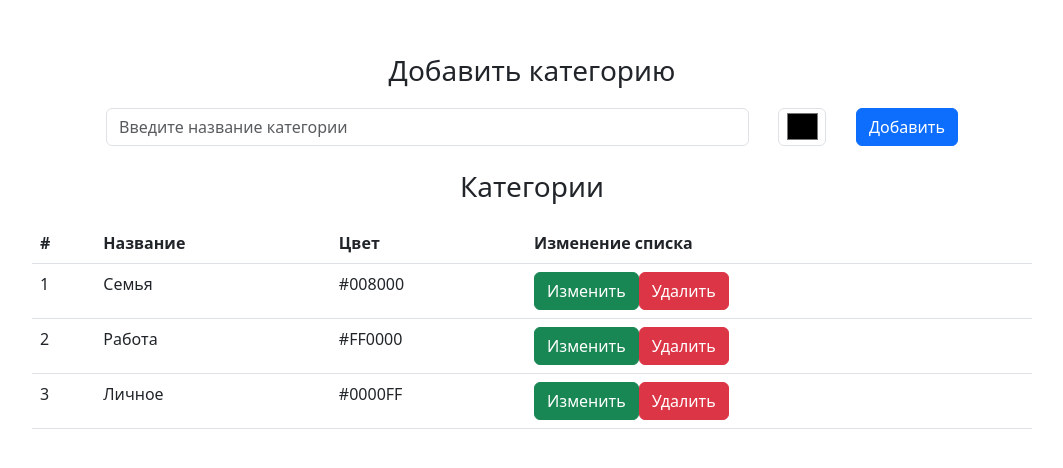
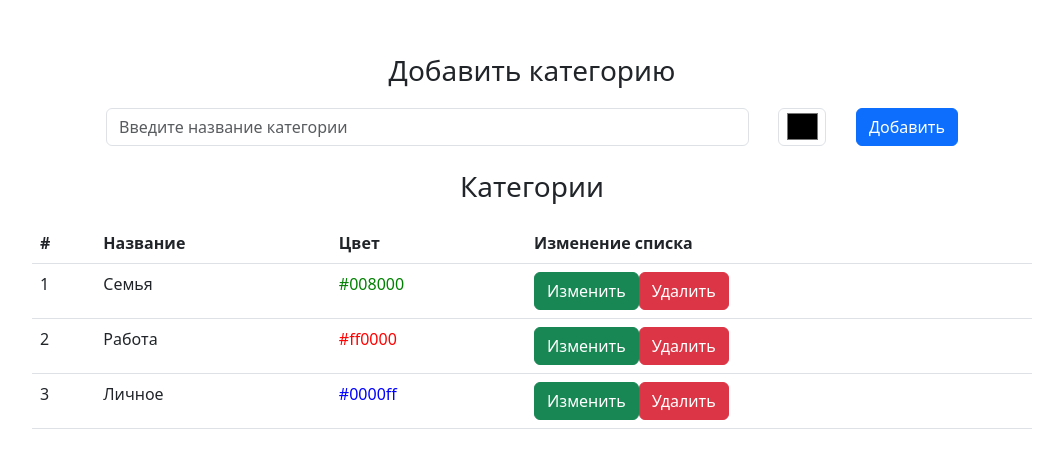
Before and after one commit to BesPredel63/todo_reactjs, a React (Create React App) app: page / in a window 1280 px wide. Shown: the top 468 px of the page, without its empty margins (108-1171 px from the left). Built offline with nearby package versions, Linux system fonts and the light colour scheme.

Commit message:
Данные о цвете вводять корректно. Цвет применяется к тексту.

```diff
--- a/src/components/Categories.jsx
+++ b/src/components/Categories.jsx
@@ -6,8 +6,8 @@ const Categories = () => {
 
     const [categories, setCategories] = useState([
         {id: 1, title: 'Семья', color: '#008000'},
-        {id: 2, title: 'Работа', color: '#FF0000'},
-        {id: 3, title: 'Личное', color: '#0000FF'},
+        {id: 2, title: 'Работа', color: '#ff0000'},
+        {id: 3, title: 'Личное', color: '#0000ff'},
     ])
 
     const createCategory = (newCategory) => {
--- a/src/components/Forms/CategoryForm.jsx
+++ b/src/components/Forms/CategoryForm.jsx
@@ -1,4 +1,5 @@
 import React, {useState} from 'react';
+import '../Lists/Categories/categoryStyle.css'
 
 const CategoryForm = ({create}) => {
 
--- a/src/components/Lists/Categories/CategoriesItem.jsx
+++ b/src/components/Lists/Categories/CategoriesItem.jsx
@@ -21,7 +21,7 @@ const CategoriesItem = ({categories, remove}) => {
                 <tr key={cat.id}>
                     <td>{index + 1}</td>
                     <td>{cat.title}</td>
-                    <td>{cat.color}</td>
+                    <td style={{color: `${cat.color}`}}>{cat.color}</td>
                     <td>
                         <button className='btn btn-success'>Изменить</button>
                         <button className='btn btn-danger' onClick={() => remove(cat)}>Удалить</button>
--- /dev/null
+++ b/src/components/Lists/Categories/categoryStyle.css
@@ -0,0 +1,14 @@
+.catForm {
+    display: flex;
+    justify-content: center;
+    margin: 1.5rem 0;
+}
+.inputColorBlock {
+    display: flex;
+    justify-content: center;
+}
+.inputColorSize {
+    width: 48px;
+    height: 38px;
+    padding: 0.3rem 0.45rem;
+}
--- a/src/styles/App.css
+++ b/src/styles/App.css
@@ -19,18 +19,3 @@ h1, h2, h3, h4, h5, h6 {
     width: 1000px;
     margin-top: 30px;
 }
-
-.catForm {
-    display: flex;
-    justify-content: center;
-    margin: 1.5rem 0;
-}
-.inputColorBlock {
-    display: flex;
-    justify-content: center;
-}
-.inputColorSize {
-    width: 48px;
-    height: 38px;
-    padding: 0.3rem 0.45rem;
-}
```
